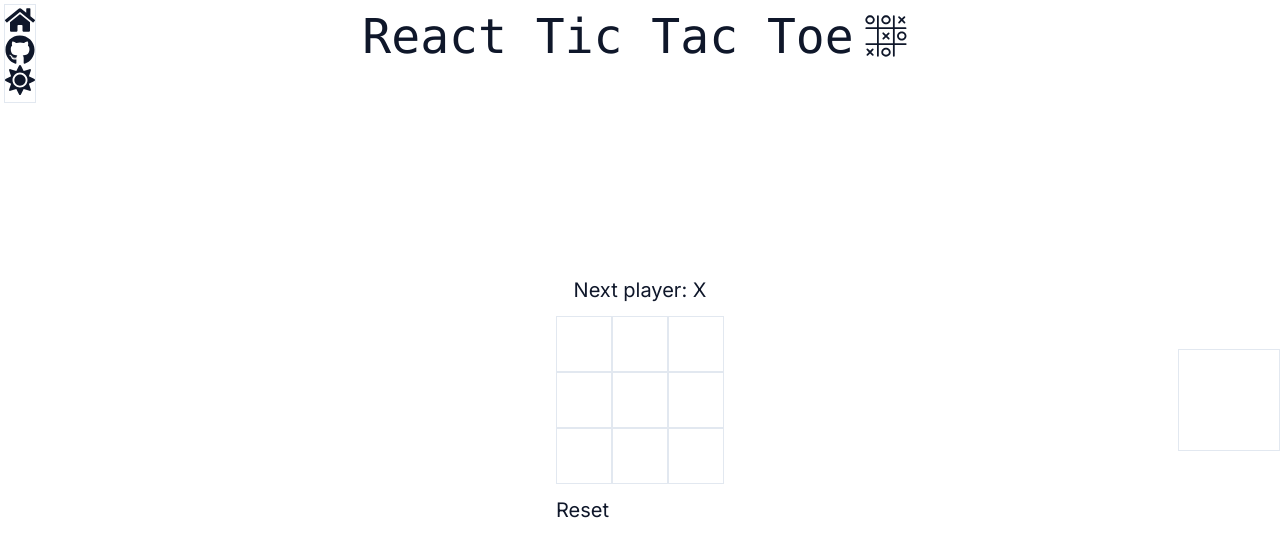
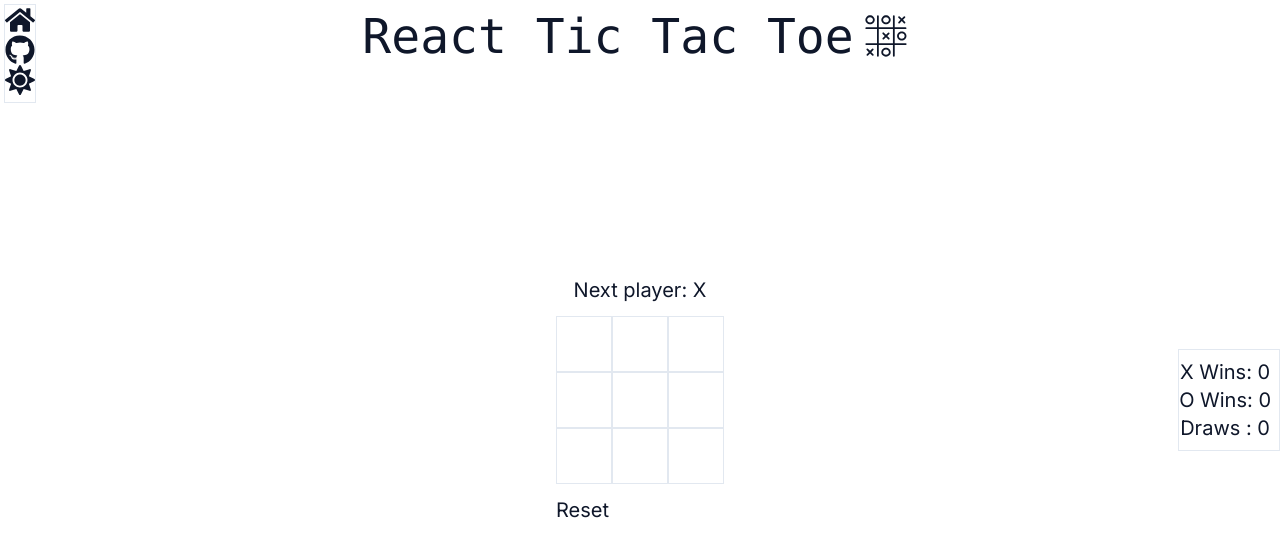
Before and after one commit to xyangst/shadcntest, a Next.js app in the folder testing/: page /tictactoe in a window 1280 px wide. Shown: the top 556 px of the page. Built offline with nearby package versions, Linux system fonts and the light colour scheme.

Commit message:
removed white text

```diff
--- a/testing/src/app/tictactoe/page.tsx
+++ b/testing/src/app/tictactoe/page.tsx
@@ -17,7 +17,7 @@ export default function Home() {
       <div className="fixed top-1/2 left-1/2 transform -translate-x-1/2 -translate-y-1/2">
         <Board winners={winners} setWinners={setWinners} />
       </div>
-      <div className="fixed top-1/2 right-0 text-center text-xl text-white">
+      <div className="fixed top-1/2 right-0 text-center text-xl">
         <div className=" border py-2 pr-2 transform -translate-y-1/2">
           <div>X Wins: {winners.xWins}</div>
           <div>O Wins: {winners.oWins}</div>
```
